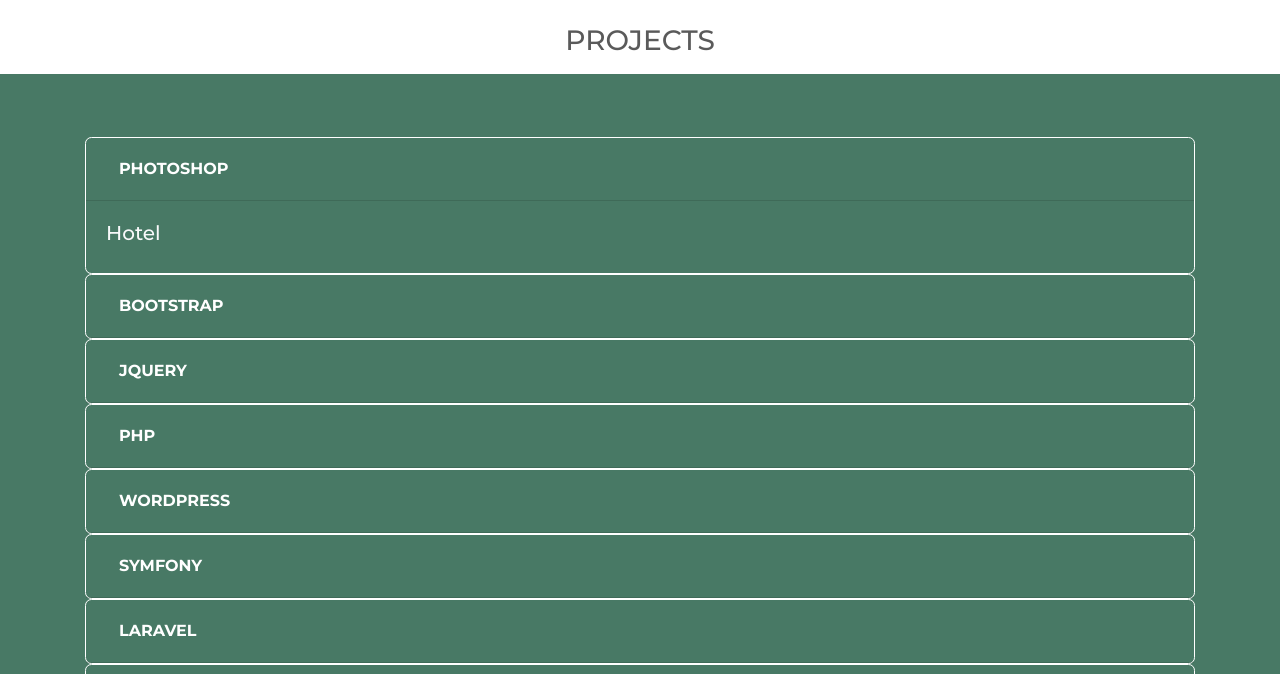
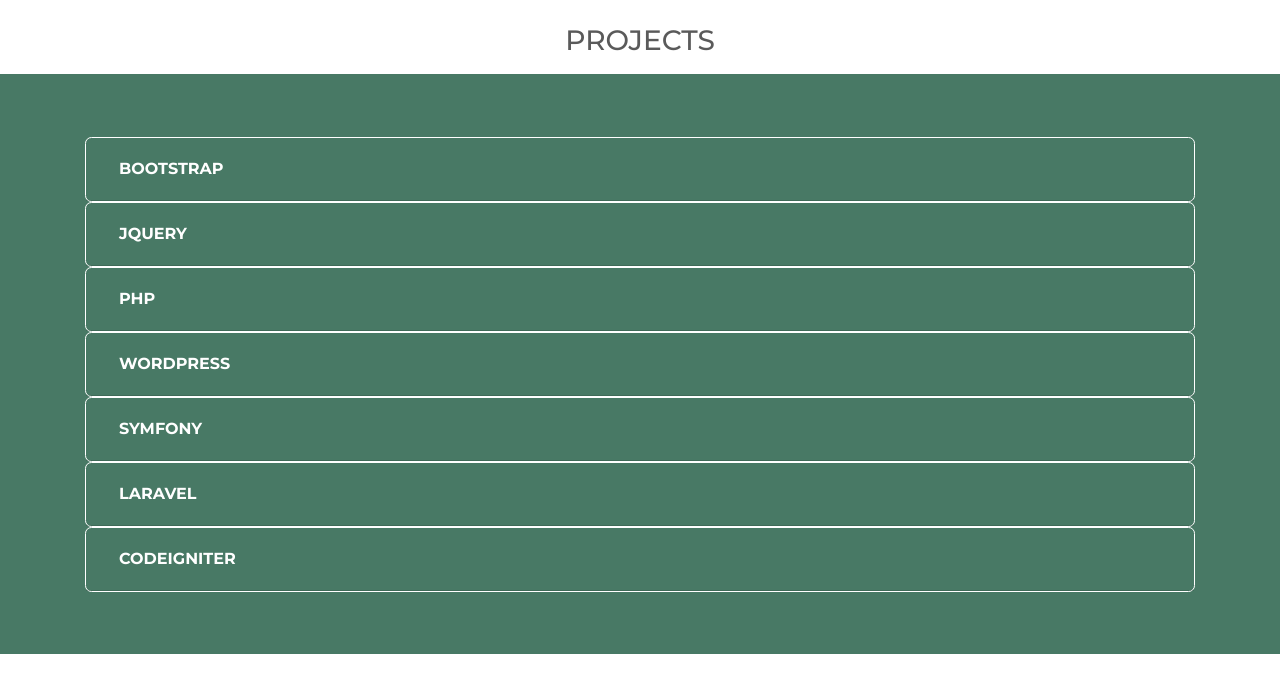
Before and after one commit to NazmieHasan/portfolio.github.io, a plain HTML site: page index.html in a window 1280 px wide. Shown: the part 1800-2474 px from the top of the page. Drawn offline with nearby package versions, Linux system fonts and the light colour scheme.

Commit message:
edit project section

```diff
--- a/index.html
+++ b/index.html
@@ -169,6 +169,7 @@
             <div class="container-fluid" id="projects">
                 <section class="container">
                     <div id="accordion">
+				        <!--
                         <div class="card bg-transparent">
                             <div class="card-header" id="headingOne">
                                 <h4 class="mb-0">
@@ -177,10 +178,11 @@
                             </div>
                             <div id="collapseOne" class="collapse show" aria-labelledby="headingOne" data-parent="#accordion">
                                 <div class="card-body">
-                                    <h5><a class="text-light" href="https://github.com/NazmieHasan/Photoshop-Design" target=_blank>Hotel</a></h5>
+                                    <h5><a class="text-light" href="#" target=_blank>#</a></h5>
                                 </div>
                             </div>
                         </div>
+						-->
                         <div class="card bg-transparent">
                             <div class="card-header" id="headingTwo">
                                 <h4 class="mb-0">
```
